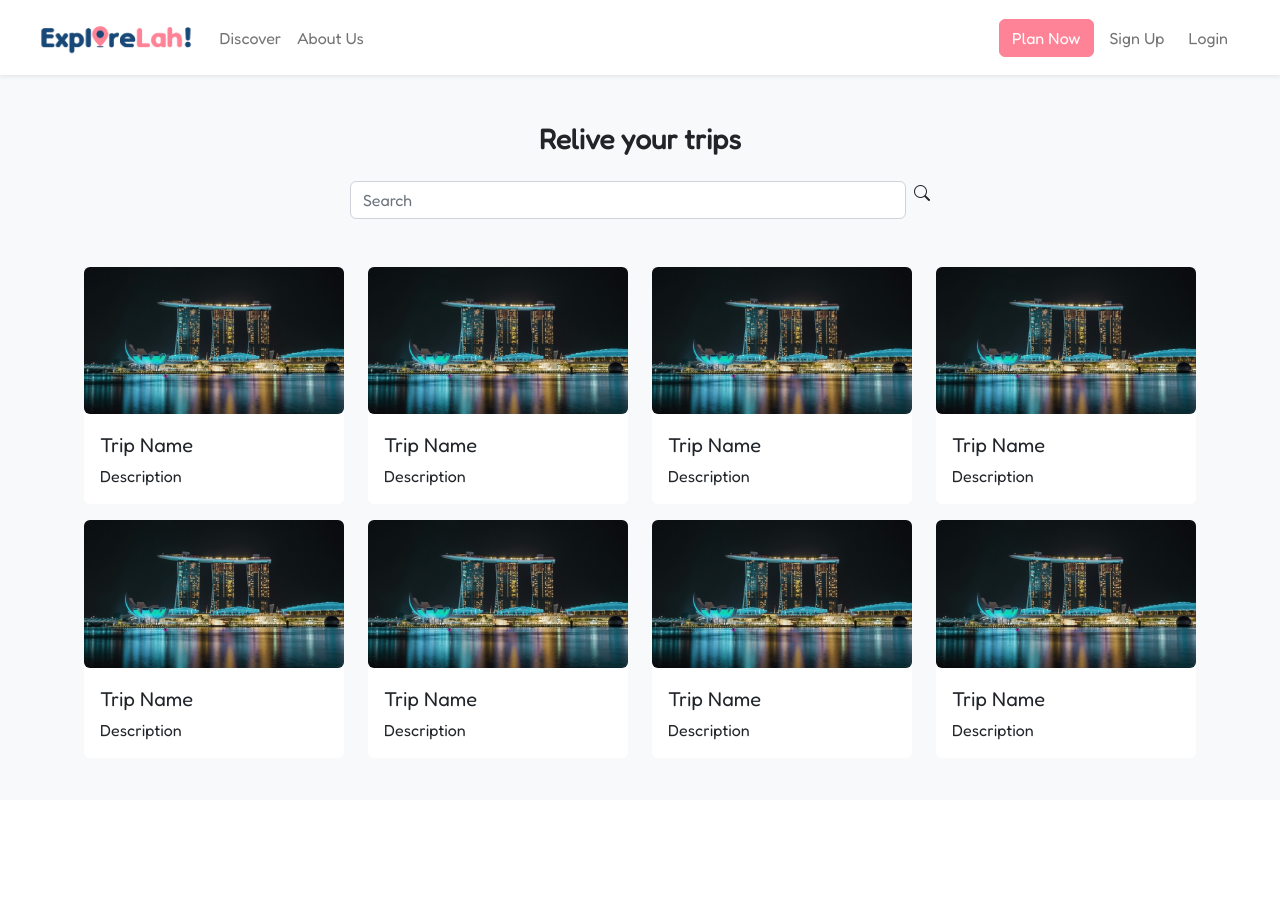
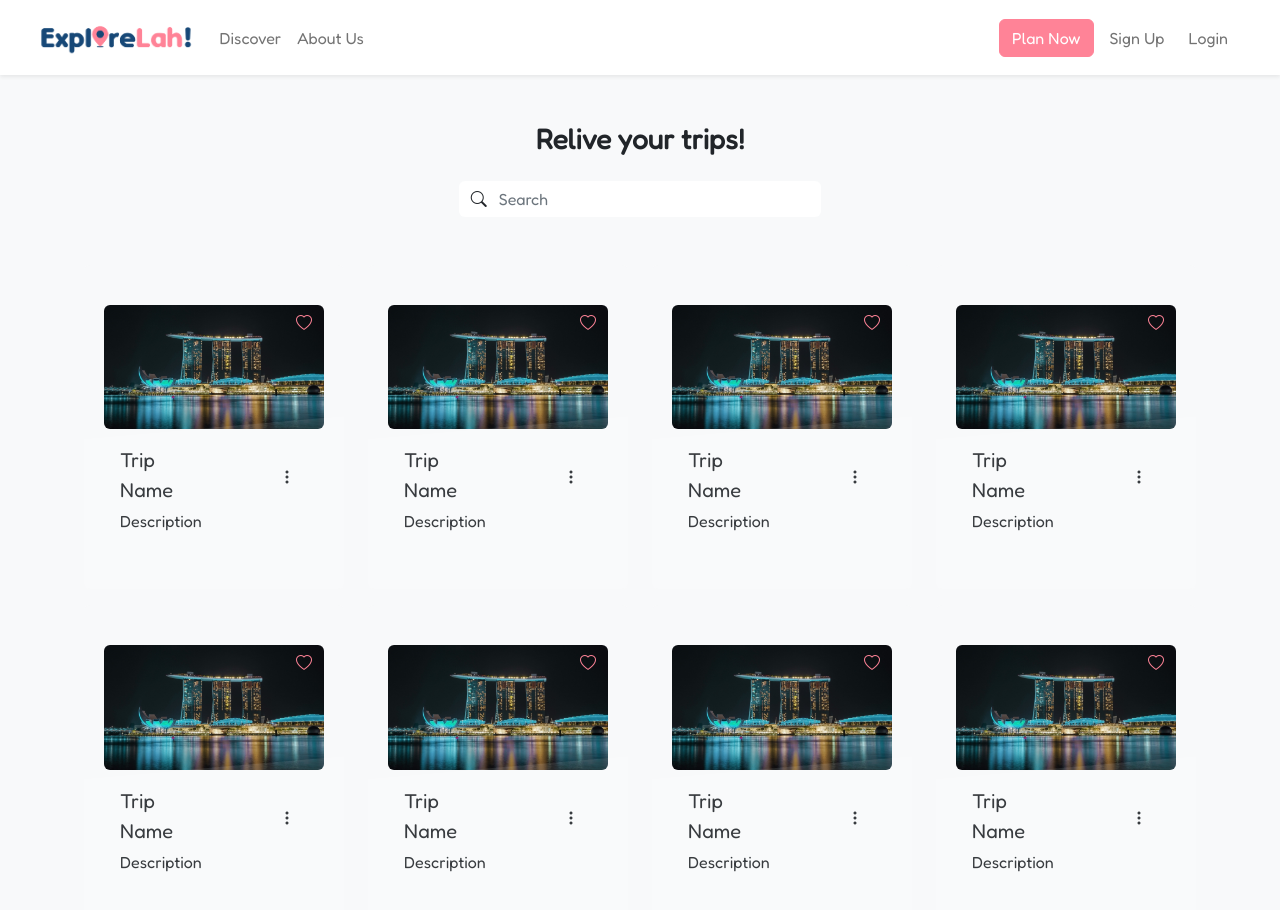
Before and after one commit to ngkangting/ExploreLah, a Vue app: page /mytrips in a window 1280 px wide. Shown: the top 910 px of the page. Before the commit the page ends 800 px from the top, so only its background shows below. Built offline with nearby package versions, Linux system fonts and the light colour scheme; no server answers.

Commit message:
added about us page

```diff
--- a/index.html
+++ b/index.html
@@ -1,16 +1,15 @@
 <!DOCTYPE html>
 <html lang="en">
-
   <head>
     <meta charset="UTF-8" />
     <link rel="icon" href="/favicon.ico" />
     <meta name="viewport" content="width=device-width, initial-scale=1.0" />
     <title>ExploreLah</title>
+    <script src="https://unpkg.com/@lottiefiles/lottie-player@latest/dist/lottie-player.js"></script>
   </head>
 
   <body>
     <div id="app" class="min-vh-100"></div>
     <script type="module" src="/src/main.js"></script>
   </body>
-
 </html>
--- a/package.json
+++ b/package.json
@@ -9,10 +9,12 @@
   },
   "dependencies": {
     "@popperjs/core": "^2.11.6",
+    "@vueuse/motion": "^2.0.0-beta.12",
     "axios": "^0.27.2",
     "bootstrap": "^5.2.1",
     "bootstrap-icons": "^1.9.1",
     "firebase": "^9.9.4",
+    "lottie-vuejs": "^0.4.0",
     "pinia": "^2.0.21",
     "vue": "^3.2.40",
     "vue-router": "^4.1.5"
--- a/src/components/common/TripCard.vue
+++ b/src/components/common/TripCard.vue
@@ -1,8 +1,20 @@
 <template>
-  <div class="card border-0 w-100">
-    <img src="../../assets/img/mbs.jpg" class="card-img-top rounded" alt="...">
+  <div class="card bg-light border-0 w-100">
+    <div style="position:relative">
+      <img src="../../assets/img/mbs.jpg" class="card-img-top rounded">
+      <button @click=like() id="like-btn" class="btn border-0 "
+        style="position:absolute; top:0; right:0; color:#FF8397"><i class="bi bi-heart"></i></button>
+    </div>
     <div class="card-body">
-      <p class="lead mb-1">Trip Name</p>
+      <div class="row">
+        <div class="col-6">
+          <p class="lead mb-1">Trip Name</p>
+        </div>
+        <div class="col-6 d-flex justify-content-end">
+          <button type="button" class="btn"><i class="bi bi-three-dots-vertical"></i></button>
+        </div>
+      </div>
+
       <p class="card-text">Description</p>
     </div>
   </div>
@@ -17,9 +29,43 @@ export default {
   data() {
     return {};
   },
+  // methods: like() {
+  // const heart = document.getElementById("like-btn");
+  // heart.addEventListener("click", () => {
+  //   console.log(heart.innerHTML);
+  //   if (heart.innerHTML.contains("fill")) {
+  //     heart.innerHTML = "<i class='bi bi-heart'></i>";
+  //   } else {
+  //     heart.innerHTML = "<i class='bi bi-heart-fill'></i>";
+  //   }
+  // });
 };
 </script>
 
 <style>
+.card {
+  position: relative;
+  min-width: 300px;
+  height: auto;
+  overflow: hidden;
+  margin: 0 auto;
+  padding: 40px 20px;
+  transition: .25s;
+}
 
+.card:hover {
+  transform: scale(1.1);
+}
+
+.card:before {
+  content: '';
+  position: absolute;
+  bottom: 0;
+  left: 0;
+  width: 100%;
+  height: 40%;
+  background: rgba(255, 255, 255, .1);
+  z-index: 1;
+  transform: skewY(-5deg) scale(1.5);
+}
 </style>
--- a/src/components/layout/NavBar.vue
+++ b/src/components/layout/NavBar.vue
@@ -1,32 +1,17 @@
 <template>
   <nav class="navbar navbar-expand-lg bg-white shadow-sm" style="height: 75px">
     <div class="container-fluid mx-4">
-      <router-link to="/" class="navbar-brand"
-        ><img src="../../assets/img/logo.png" alt="Logo" height="34"
-      /></router-link>
-      <button
-        class="navbar-toggler border-0"
-        type="button"
-        data-bs-toggle="offcanvas"
-        data-bs-target="#offcanvasNavbar"
-        aria-controls="offcanvasNavbar"
-      >
+      <router-link to="/" class="navbar-brand"><img src="../../assets/img/logo.png" alt="Logo" height="34" />
+      </router-link>
+      <button class="navbar-toggler border-0" type="button" data-bs-toggle="offcanvas" data-bs-target="#offcanvasNavbar"
+        aria-controls="offcanvasNavbar">
         <span class="navbar-toggler-icon"></span>
       </button>
-      <div
-        class="offcanvas offcanvas-end w-100"
-        tabindex="-1"
-        id="offcanvasNavbar"
-        aria-labelledby="offcanvasNavbarLabel"
-      >
+      <div class="offcanvas offcanvas-end w-100" tabindex="-1" id="offcanvasNavbar"
+        aria-labelledby="offcanvasNavbarLabel">
         <div class="offcanvas-header">
           <h5 class="offcanvas-title" id="offcanvasNavbarLabel">ExploreLah!</h5>
-          <button
-            type="button"
-            class="btn-close"
-            data-bs-dismiss="offcanvas"
-            aria-label="Close"
-          ></button>
+          <button type="button" class="btn-close" data-bs-dismiss="offcanvas" aria-label="Close"></button>
         </div>
         <div class="offcanvas-body">
           <ul class="navbar-nav flex-grow-1 pe-3 align-items-center">
@@ -34,17 +19,12 @@
               <a class="nav-link" href="#">Discover</a>
             </li>
             <li class="nav-item">
-              <a class="nav-link" href="#">About Us</a>
+              <router-link to="/aboutus" class="nav-link">About Us</router-link>
             </li>
           </ul>
-          <ul
-            class="navbar-nav flex-grow-1 justify-content-end align-items-center"
-            v-if="!this.authStore.isLoggedIn"
-          >
+          <ul class="navbar-nav flex-grow-1 justify-content-end align-items-center" v-if="!this.authStore.isLoggedIn">
             <li class="nav-item me-2">
-              <router-link to="/plan" class="btn btn-pink"
-                >Plan Now</router-link
-              >
+              <router-link to="/plan" class="btn btn-pink">Plan Now</router-link>
             </li>
             <li class="nav-item me-2">
               <router-link to="/signup" class="nav-link">Sign Up</router-link>
@@ -53,52 +33,33 @@
               <router-link to="/login" class="nav-link">Login</router-link>
             </li>
           </ul>
-          <ul
-            class="navbar-nav flex-grow-1 justify-content-end align-items-center"
-            v-else
-          >
+          <ul class="navbar-nav flex-grow-1 justify-content-end align-items-center" v-else>
             <li class="nav-item me-2">
-              <router-link to="/plan" class="btn btn-pink"
-                >Plan Now</router-link
-              >
+              <router-link to="/plan" class="btn btn-pink">Plan Now</router-link>
             </li>
             <li class="nav-item dropdown me-4">
-              <a
-                class="nav-link d-flex justify-content-center align-items-center"
-                href="#"
-                role="button"
-                data-bs-toggle="dropdown"
-                aria-expanded="false"
-              >
+              <a class="nav-link d-flex justify-content-center align-items-center" href="#" role="button"
+                data-bs-toggle="dropdown" aria-expanded="false">
                 <div
                   class="bg-secondary rounded-circle text-white d-flex justify-content-center align-items-center me-2"
-                  style="width: 40px; height: 40px"
-                >
+                  style="width: 40px; height: 40px">
                   {{ this.authStore.user.email.charAt(0).toUpperCase() }}
                 </div>
                 {{ this.authStore.user.email }}
               </a>
               <ul class="dropdown-menu">
                 <li>
-                  <a class="dropdown-item" href="#"
-                    ><i class="bi bi-geo-alt"></i> My Trips</a
-                  >
+                  <a class="dropdown-item" href="#"><i class="bi bi-geo-alt"></i> My Trips</a>
                 </li>
                 <li>
-                  <a class="dropdown-item" href="#"
-                    ><i class="bi bi-gear"></i> Settings</a
-                  >
+                  <a class="dropdown-item" href="#"><i class="bi bi-gear"></i> Settings</a>
                 </li>
                 <li>
                   <hr class="dropdown-divider" />
                 </li>
                 <li>
-                  <router-link
-                    to="/"
-                    class="dropdown-item"
-                    @click="logoutUser()"
-                    ><i class="bi bi-box-arrow-right"></i> Logout</router-link
-                  >
+                  <router-link to="/" class="dropdown-item" @click="logoutUser()"><i class="bi bi-box-arrow-right"></i>
+                    Logout</router-link>
                 </li>
               </ul>
             </li>
@@ -134,4 +95,6 @@ export default {
 };
 </script>
 
-<style lang="scss"></style>
+<style lang="scss">
+
+</style>
--- a/src/main.js
+++ b/src/main.js
@@ -2,6 +2,7 @@ import { createApp, markRaw } from "vue";
 import { createPinia } from "pinia";
 import { initializeApp } from "firebase/app";
 import firebaseConfig from "./firebaseConfig";
+import { MotionPlugin } from "@vueuse/motion";
 
 import App from "./App.vue";
 import router from "./router";
@@ -20,6 +21,7 @@ pinia.use(({ store }) => {
 
 app.use(pinia);
 app.use(router);
+app.use(MotionPlugin);
 
 app.mount("#app");
 
--- a/src/router/index.js
+++ b/src/router/index.js
@@ -7,6 +7,7 @@ import ForgotPasswordView from "../views/auth/ForgotPasswordView.vue";
 import Plan from "../views/Plan.vue";
 import MyTrips from "../views/MyTrips.vue";
 import Result from "../views/ResultView.vue";
+import AboutUs from "../views/AboutUs.vue";
 
 const router = createRouter({
   history: createWebHistory(import.meta.env.BASE_URL),
@@ -51,6 +52,11 @@ const router = createRouter({
       component: MyTrips,
     },
     {
+      path: "/aboutus",
+      name: "aboutus",
+      component: AboutUs,
+    },
+    {
       path: "/result",
       name: "result",
       component: Result,
--- /dev/null
+++ b/src/views/AboutUs.vue
@@ -0,0 +1,34 @@
+<template>
+  <div v-motion :initial="{opacity: 0,y: 100,}" :enter="{opacity: 1, y: 0,}">
+    <div class="row d-flex align-items-center justify-content-center">
+      <div class="col-lg-6">
+        <h1 class="display-6 text-center ps-5">
+          We help you make exploring Singapore easier than ever.
+        </h1>
+      </div>
+      <div class="col-lg-6 d-flex justify-content-center pe-5">
+        <lottie-player src="https://assets3.lottiefiles.com/private_files/lf30_5i5tlydx.json" background="transparent"
+          speed="1" style="width: 400px; height: 400px" hover loop autoplay></lottie-player>
+      </div>
+    </div>
+  </div>
+
+</template>
+
+<script>
+
+// export default {
+//   name: "MyTrips",
+//   data() { },
+//   components: {
+//     TripCard
+//   },
+//   methods: {
+//   },
+// };
+
+</script>
+
+<style>
+
+</style>
--- a/src/views/MyTrips.vue
+++ b/src/views/MyTrips.vue
@@ -1,11 +1,11 @@
 <template>
   <div class="container-fluid ">
     <div class="row mt-4 mb-5">
-      <h3 class="text-center mb-4 fw-bold">Relive your trips</h3>
+      <h3 class="text-center mb-4 fw-bold">Relive your trips!</h3>
 
-      <form class="d-flex w-50 mx-auto" role="search">
-        <input class="form-control me-2" type="search" placeholder="Search" aria-label="Search">
-        <i class="bi bi-search"></i>
+      <form class="d-flex mx-auto align-items-center bg-white rounded" style="width: 30%" role="search">
+        <i class="bi bi-search mr-5"></i>
+        <input class="form-control border-0 me-2" type="text" placeholder="Search" aria-label="Search">
       </form>
     </div>
 
```
Also changed, not shown: 1 other file (tests, documents, lock files or other folders). Lines whose indentation alone changed are shown as unchanged.
